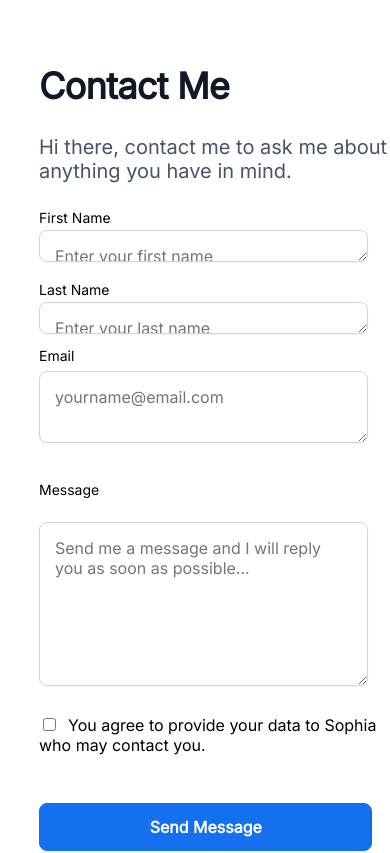
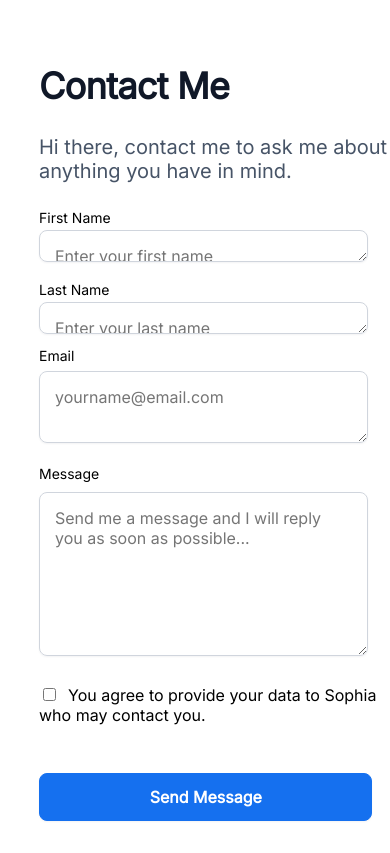
Before and after one commit to Solexi/hng9Frontend_1, a React (Create React App) app: page /contact in a window 390 px wide. Shown: the top 853 px of the page. Built offline with nearby package versions, Linux system fonts and the light colour scheme.

Commit message:
stlye: Updated responsiveness for mobile

```diff
--- a/src/components/Contact/index.css
+++ b/src/components/Contact/index.css
@@ -176,6 +176,11 @@ input[type="checkbox"]{
     }
     label[for="message"]{
         position: absolute;
-        top: 30rem;
+        top: 29rem;
+    }
+    #message{
+        height: 132px;
+        width: 84.5%;
+        margin-top: -30px;
     }
 }
```
